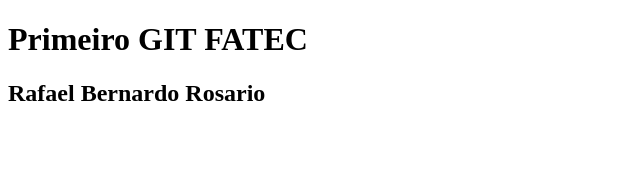
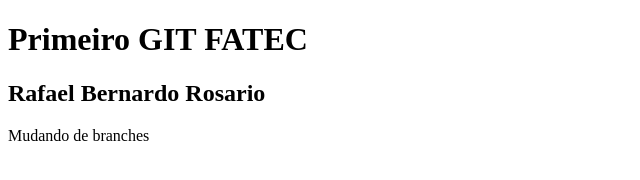
Before and after one commit to bernardo-rafa/primeiro_git_FATEC, a plain HTML site: page index.html in a window 1280 px wide. Shown: the whole page, without its empty margins (0-640 px from the left). Drawn offline with Linux system fonts and the light colour scheme.

Commit message:
novas funcionalidades

```diff
--- a/index.html
+++ b/index.html
@@ -8,5 +8,6 @@
 <body>
     <h1> Primeiro GIT FATEC</h1>
     <h2> Rafael Bernardo Rosario</h2>
+    <p> Mudando de branches </p>
 </body>
 </html>
```
Also changed, not shown: 5.txt (added), css/style.css (line endings or trailing spaces), 1 other file.
